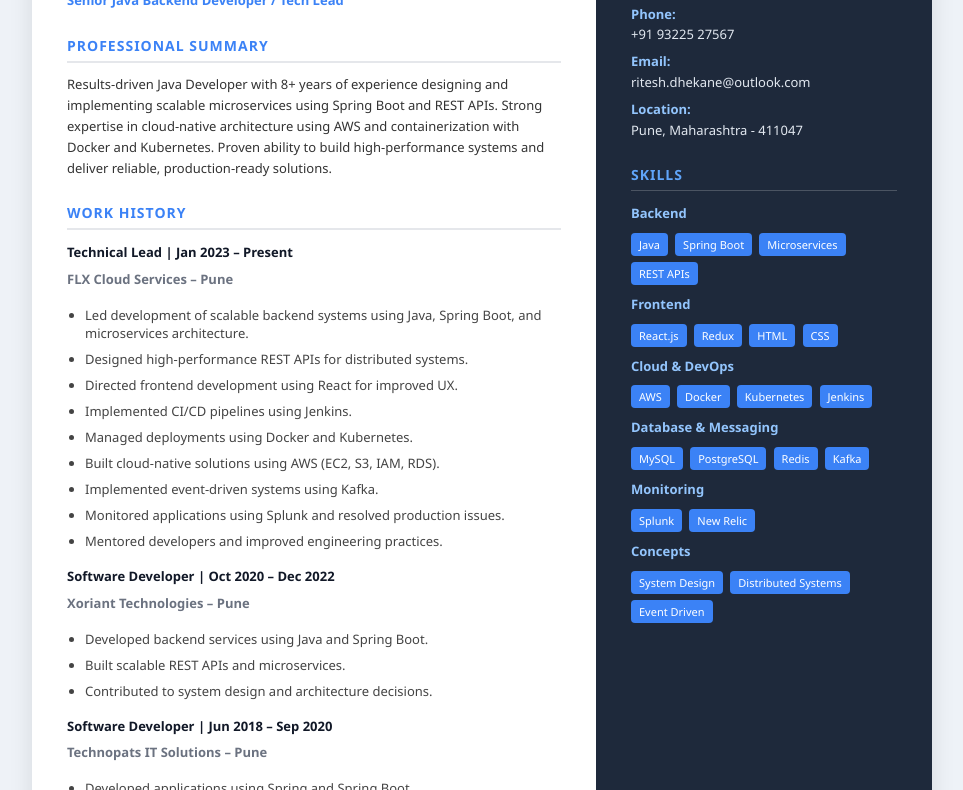
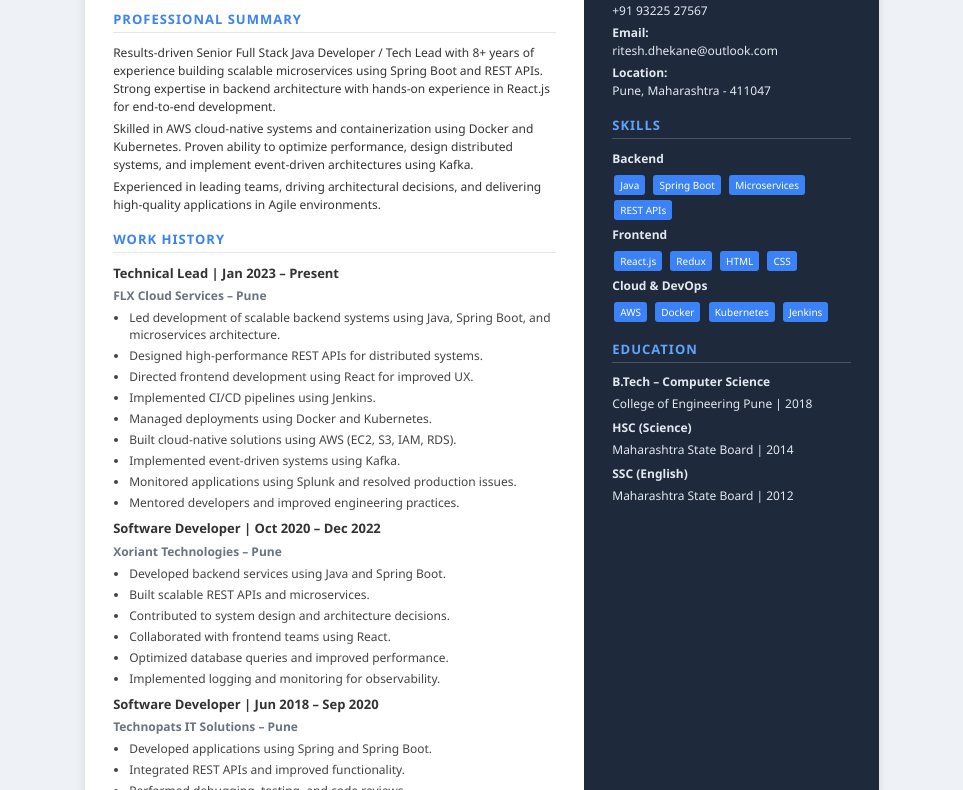
Before and after one commit to Ritesh-Dhekane/resume-builder, a plain HTML site: page index.html in a window 1280 px wide. Shown: the part 124-914 px from the top of the page, without its empty margins (158-1121 px from the left). Drawn offline with Linux system fonts and the light colour scheme.

Commit message:
Size revision

```diff
--- a/index.html
+++ b/index.html
@@ -5,55 +5,57 @@
 <title>Ritesh Dhekane Resume</title>
 
 <style>
+    @page {
+        size: A4;
+        margin: 0;
+    }
+
     body {
+        margin: 0;
         font-family: 'Segoe UI', Tahoma, Geneva, Verdana, sans-serif;
-        margin: 0;
         background: #eef2f7;
     }
 
-    .container {
-        width: 900px;
+    .page {
+        width: 210mm;
         margin: 30px auto;
-        background: #ffffff;
+        background: white;
         display: flex;
-        box-shadow: 0 8px 25px rgba(0,0,0,0.1);
-        border-radius: 10px;
-        overflow: hidden;
+        box-shadow: 0 0 10px rgba(0,0,0,0.1);
     }
 
     .left {
         width: 65%;
-        padding: 35px;
+        padding: 28px;
     }
 
     .right {
         width: 35%;
         background: #1e293b;
         color: #fff;
-        padding: 35px;
+        padding: 28px;
     }
 
     h1 {
         margin: 0;
-        font-size: 32px;
+        font-size: 28px;
         color: #1e293b;
-        letter-spacing: 1px;
     }
 
     .role {
         color: #3b82f6;
         font-weight: 600;
-        margin-bottom: 20px;
+        margin-bottom: 12px;
     }
 
     h2 {
-        font-size: 14px;
-        margin-top: 25px;
+        font-size: 13px;
+        margin-top: 16px;
         text-transform: uppercase;
         letter-spacing: 1px;
         color: #3b82f6;
-        border-bottom: 2px solid #e5e7eb;
-        padding-bottom: 6px;
+        border-bottom: 1px solid #e5e7eb;
+        padding-bottom: 4px;
     }
 
     .right h2 {
@@ -62,10 +64,10 @@
     }
 
     p {
-        font-size: 13px;
-        line-height: 1.6;
+        font-size: 12px;
+        line-height: 1.5;
         color: #333;
-        margin: 6px 0;
+        margin: 4px 0;
     }
 
     .right p {
@@ -73,51 +75,54 @@
     }
 
     ul {
-        padding-left: 18px;
+        padding-left: 16px;
+        margin: 4px 0;
     }
 
     li {
-        font-size: 13px;
-        margin-bottom: 8px;
+        font-size: 12px;
+        margin-bottom: 4px;
         color: #444;
-    }
-
-    .right li {
-        color: #e2e8f0;
     }
 
     .job-title {
         font-weight: bold;
-        margin-top: 12px;
-        color: #111827;
+        margin-top: 8px;
+        font-size: 13px;
     }
 
     .company {
         font-weight: 600;
         color: #6b7280;
-        margin-bottom: 5px;
-    }
-
-    .right strong {
-        color: #93c5fd;
-    }
-
-    .contact p {
-        margin: 6px 0;
+        font-size: 12px;
+        margin-bottom: 3px;
     }
 
     .tag {
         display: inline-block;
         background: #3b82f6;
         color: white;
-        padding: 4px 8px;
-        margin: 3px 3px 3px 0;
-        border-radius: 4px;
-        font-size: 11px;
+        padding: 3px 6px;
+        margin: 2px;
+        border-radius: 3px;
+        font-size: 10px;
     }
 
     .edu-block {
-        margin-bottom: 10px;
+        margin-bottom: 6px;
+    }
+
+    /* PRINT FIX */
+    @media print {
+        body {
+            background: none;
+        }
+
+        .page {
+            width: 210mm;
+            margin: 0;
+            box-shadow: none;
+        }
     }
 </style>
 
@@ -125,19 +130,23 @@
 
 <body>
 
-<div class="container">
+<div class="page">
 
     <!-- LEFT -->
     <div class="left">
 
         <h1>RITESH DHEKANE</h1>
-        <p class="role">Senior Java Backend Developer / Tech Lead</p>
+        <p class="role">Senior Full Stack Java Developer / Tech Lead</p>
 
         <h2>Professional Summary</h2>
         <p>
-            Results-driven Java Developer with 8+ years of experience designing and implementing scalable microservices
-            using Spring Boot and REST APIs. Strong expertise in cloud-native architecture using AWS and containerization
-            with Docker and Kubernetes. Proven ability to build high-performance systems and deliver reliable, production-ready solutions.
+        Results-driven Senior Full Stack Java Developer / Tech Lead with 8+ years of experience building scalable microservices using Spring Boot and REST APIs. Strong expertise in backend architecture with hands-on experience in React.js for end-to-end development.
+        </p>
+        <p>
+        Skilled in AWS cloud-native systems and containerization using Docker and Kubernetes. Proven ability to optimize performance, design distributed systems, and implement event-driven architectures using Kafka.
+        </p>
+        <p>
+        Experienced in leading teams, driving architectural decisions, and delivering high-quality applications in Agile environments.
         </p>
 
         <h2>Work History</h2>
@@ -162,32 +171,21 @@
             <li>Developed backend services using Java and Spring Boot.</li>
             <li>Built scalable REST APIs and microservices.</li>
             <li>Contributed to system design and architecture decisions.</li>
+            <li>Collaborated with frontend teams using React.</li>
+            <li>Optimized database queries and improved performance.</li>
+            <li>Implemented logging and monitoring for observability.</li>
         </ul>
 
         <p class="job-title">Software Developer | Jun 2018 – Sep 2020</p>
         <p class="company">Technopats IT Solutions – Pune</p>
         <ul>
             <li>Developed applications using Spring and Spring Boot.</li>
-            <li>Integrated REST APIs and improved system functionality.</li>
+            <li>Integrated REST APIs and improved functionality.</li>
             <li>Performed debugging, testing, and code reviews.</li>
+            <li>Worked on frontend enhancements using React and JavaScript.</li>
+            <li>Wrote unit tests to ensure reliability.</li>
+            <li>Collaborated with teams to deliver features on time.</li>
         </ul>
-
-        <h2>Education</h2>
-
-        <div class="edu-block">
-            <p><strong>B.Tech – Computer Science</strong></p>
-            <p>College of Engineering Pune | 2018</p>
-        </div>
-
-        <div class="edu-block">
-            <p><strong>HSC (Science)</strong></p>
-            <p>Maharashtra State Board | 2014</p>
-        </div>
-
-        <div class="edu-block">
-            <p><strong>SSC (English)</strong></p>
-            <p>Maharashtra State Board | 2012</p>
-        </div>
 
     </div>
 
@@ -195,11 +193,9 @@
     <div class="right">
 
         <h2>Contact</h2>
-        <div class="contact">
-            <p><strong>Phone:</strong><br>+91 93225 27567</p>
-            <p><strong>Email:</strong><br>ritesh.dhekane@outlook.com</p>
-            <p><strong>Location:</strong><br>Pune, Maharashtra - 411047</p>
-        </div>
+        <p><strong>Phone:</strong><br>+91 93225 27567</p>
+        <p><strong>Email:</strong><br>ritesh.dhekane@outlook.com</p>
+        <p><strong>Location:</strong><br>Pune, Maharashtra - 411047</p>
 
         <h2>Skills</h2>
 
@@ -227,25 +223,21 @@
             <span class="tag">Jenkins</span>
         </div>
 
-        <p><strong>Database & Messaging</strong></p>
-        <div>
-            <span class="tag">MySQL</span>
-            <span class="tag">PostgreSQL</span>
-            <span class="tag">Redis</span>
-            <span class="tag">Kafka</span>
+        <h2>Education</h2>
+
+        <div class="edu-block">
+            <p><strong>B.Tech – Computer Science</strong></p>
+            <p>College of Engineering Pune | 2018</p>
         </div>
 
-        <p><strong>Monitoring</strong></p>
-        <div>
-            <span class="tag">Splunk</span>
-            <span class="tag">New Relic</span>
+        <div class="edu-block">
+            <p><strong>HSC (Science)</strong></p>
+            <p>Maharashtra State Board | 2014</p>
         </div>
 
-        <p><strong>Concepts</strong></p>
-        <div>
-            <span class="tag">System Design</span>
-            <span class="tag">Distributed Systems</span>
-            <span class="tag">Event Driven</span>
+        <div class="edu-block">
+            <p><strong>SSC (English)</strong></p>
+            <p>Maharashtra State Board | 2012</p>
         </div>
 
     </div>
```
